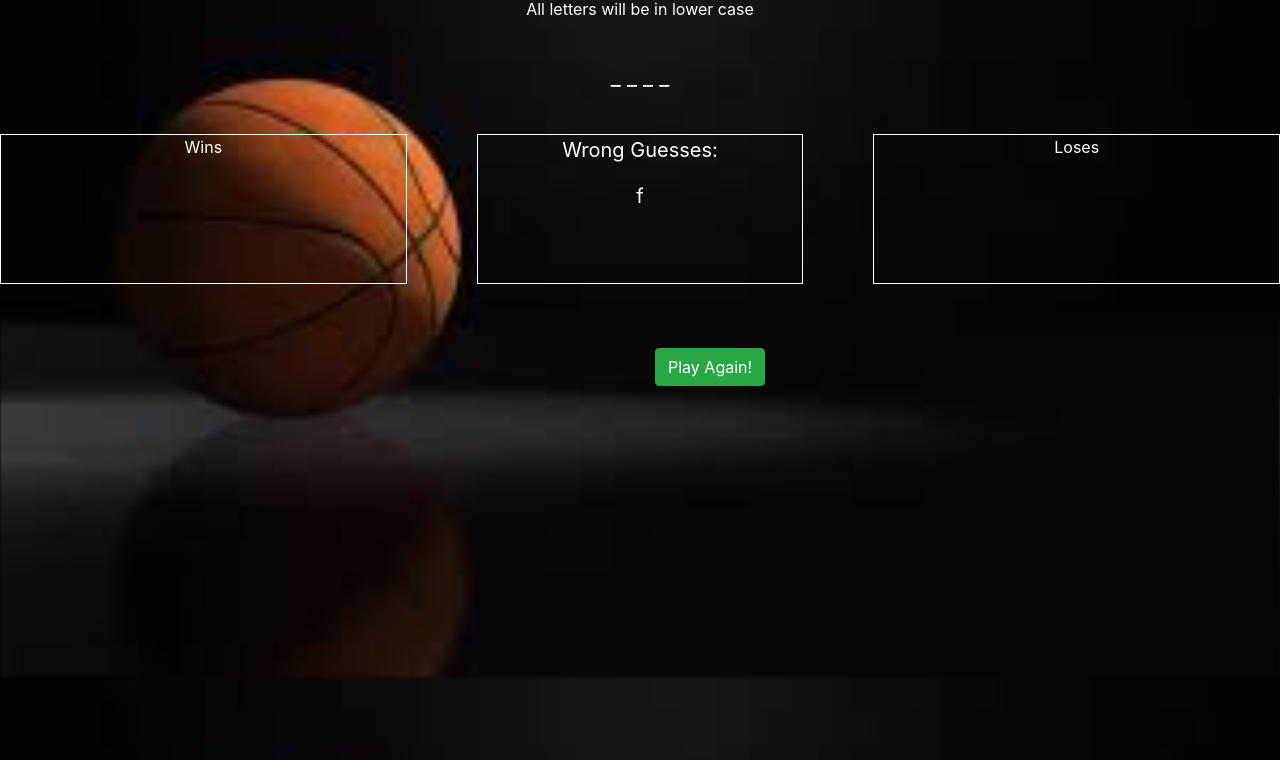
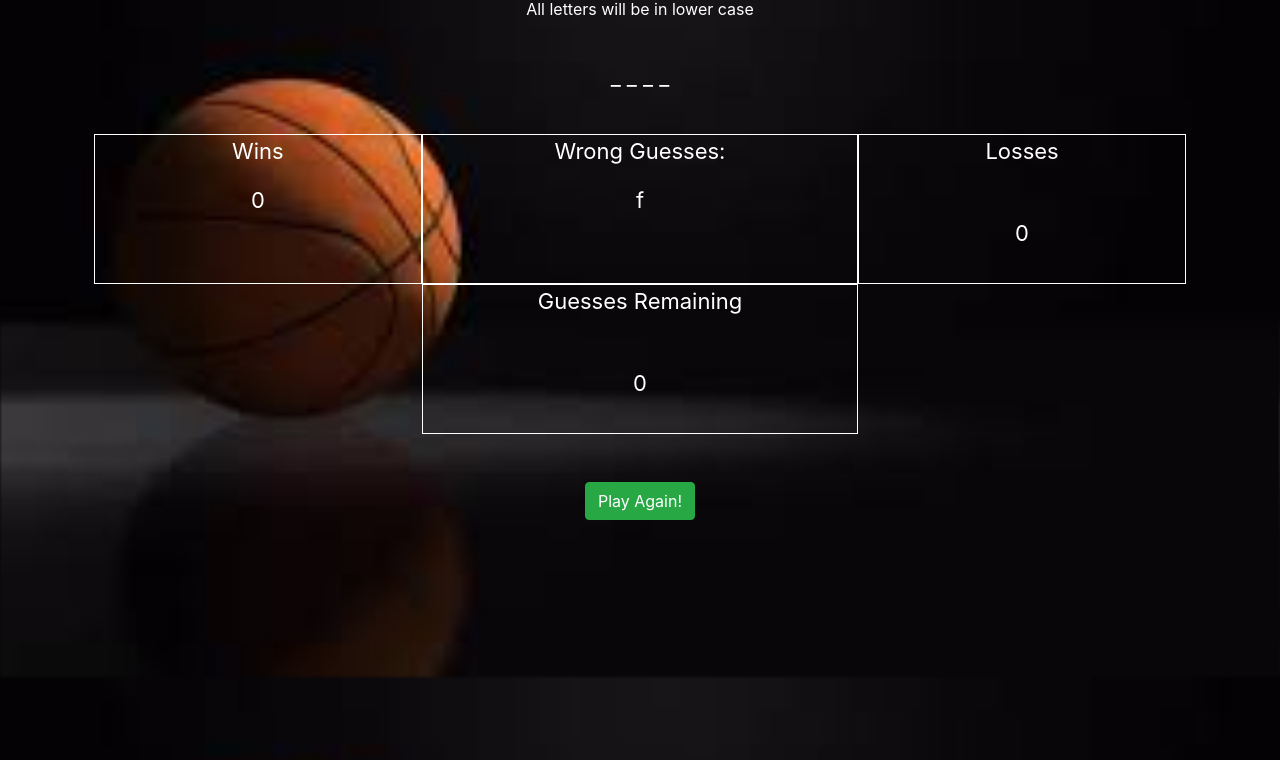
Before and after one commit to knaber4124/hangman, a plain HTML site: page index.html in a window 1280 px wide. Shown: the part 40-800 px from the top of the page. Drawn offline with nearby package versions, Linux system fonts and the light colour scheme.

Commit message:
html and css layout

```diff
--- a/assets/game.js
+++ b/assets/game.js
@@ -9,6 +9,8 @@ let wrongGuesses = [];
 let underscore = [];
 let underscoreJoined=[];
 let guessesRemain=10;
+let wins=0;
+let losses=0;
 
 console.log(chosenWord);
 console.log(guessesRemain);
@@ -34,7 +36,7 @@ document.addEventListener("keypress", (event) => {
 
         wrongGuesses.push(keyword);
         console.log('wrongGuesses ' + wrongGuesses);
-
+        guessesRemain--;
     }
     underscore[chosenWord.indexOf(keyword)] = keyword;
     console.log('underscore '+underscore);
@@ -73,6 +75,9 @@ console.log('underscoreString '+underscoreString);
 if (underscoreString===chosenWord){
     alert('YOU WIN!');
 };
+if (guessesRemain===0){
+    alert('You Lose');
+};
 
 function refreshPage() {
     window.location.reload(randNumber);
--- a/assets/style.css
+++ b/assets/style.css
@@ -19,6 +19,7 @@ body{
     text-align: center;
     border:1px solid white;
     height:150px;
+    font-size: 22px;
 }
 header{
 
--- a/index.html
+++ b/index.html
@@ -14,63 +14,83 @@
 <body>
 
     <div class="row">
-            <div class="col md 1">
+        <div class="col-md-1">
         </div>
-            <div class="col md 10">
+        <div class="col-md-10">
         </div>
-            <div class="col md 1">
+        <div class="col-md-1">
         </div>
     </div>
     <div class='row'>
-            <div class='col md 1'>
+        <div class='col-md-1'>
         </div>
-            <div class='col md 10'>
+        <div class='col-md-10'>
             <h4 class='header'>Basketball Terms</h4>
         </div>
-            <div class='col md 1'>
+        <div class='col-md-1'>
         </div>
     </div>
     <div class='row'>
-            <div class='col md 1'>
+        <div class='col-md-1'>
         </div>
-            <div class='col md 10'>
+        <div class='col-md-10'>
             <p class='header'>All letters will be in lower case</p>
         </div>
-            <div class='col md 1'>
+        <div class='col-md-1'>
         </div>
     </div>
     <br>
     <div class='row'>
-            <div class='col md 1'>
+        <div class='col-md-1'>
         </div>
-            <div class='col md 10'>
+        <div class='col-md-10'>
             <p id='answers'></p>
         </div>
-            <div class='col md 1'>
+        <div class='col-md-1'>
         </div>
     </div>
     <br>
     <div class='row'>
-            <div class='col md 2'>
-                <p class='result'>Wins</p>
+        <div class='col-md-1'>
         </div>
-            <div class='col md 8 mx-auto border-white'>
-                <div class="wrongGuess">
+        <div class='col-md-3 text-center result'>
+            <p>Wins</p>
+            <p class='winResult'>0</p>
+        </div>
+        <div class='col-md-4  result'>
             <p>Wrong Guesses:</p>
             <p id="wrongWord">f</p>
         </div>
+        <div class='col-md-3 text-center result'>
+            <p>Losses</p>
+            <br>
+            <p class='lossResult'>0</p>
         </div>
-            <div class='col md 2'>
-                <p class='result'>Loses</p>
+        <div class='col-md-1'>
+        </div>
+    <br>
+    </div>
+    <div class='row'>
+        <div class='col-md-4'>
+        </div>
+        <div class='col-md-4 text-center result'>
+            <p>Guesses Remaining</p>
+            <br>
+            <p class='guessesRemain'>0</p>
+        </div>
+        <div class='col-md-4'>
         </div>
     </div>
+
     <br>
     <br>
     <div class='row'>
-            <div class='col md 1'>
+        <div class='col-md-1'>
         </div>
-            <div class='col md 10 mx-auto'>
+        <div class='col-md-10 text-center'>
             <button type="button" class="btn btn-success" onclick='refreshPage()'>Play Again!</button>
+        </div>
+        <div class='col-md-1'>
         </div>
     </div>
 
```
Lines whose indentation alone changed are shown as unchanged.
